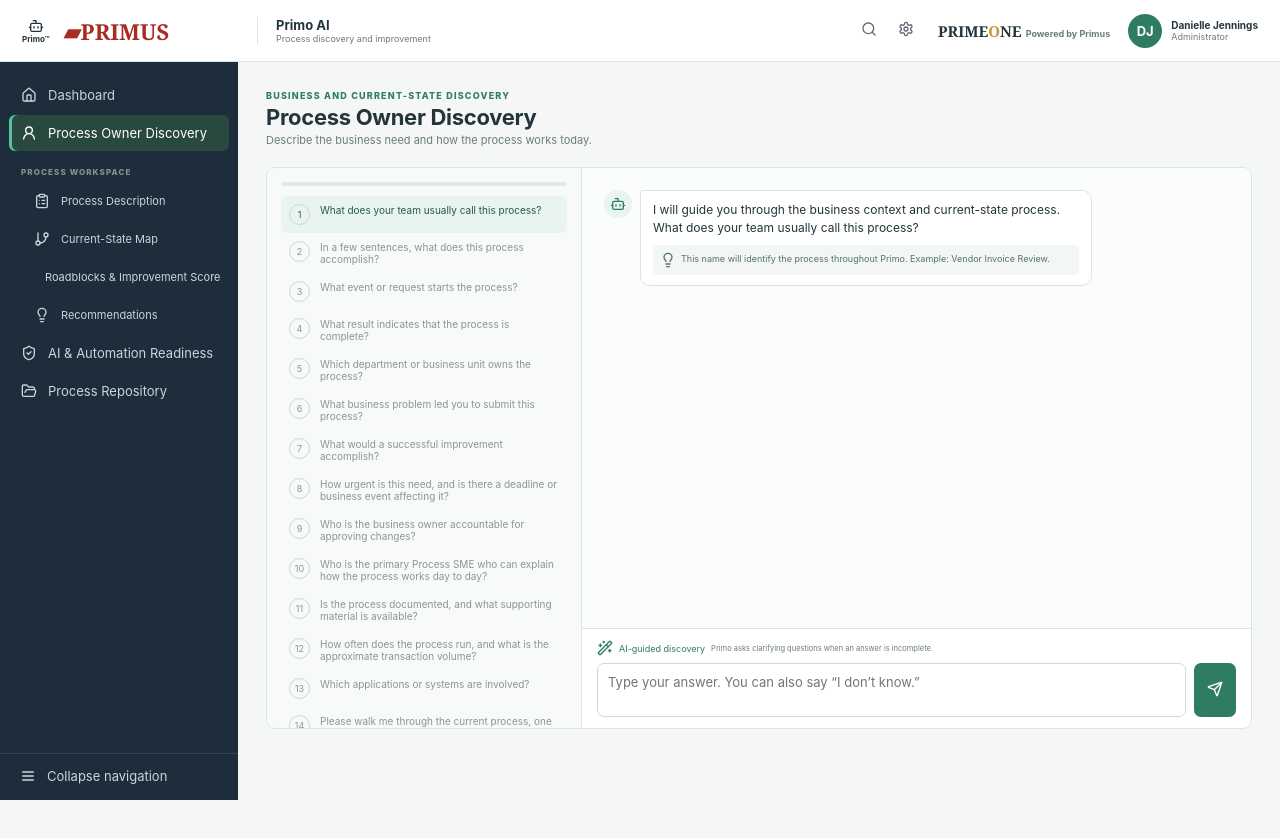
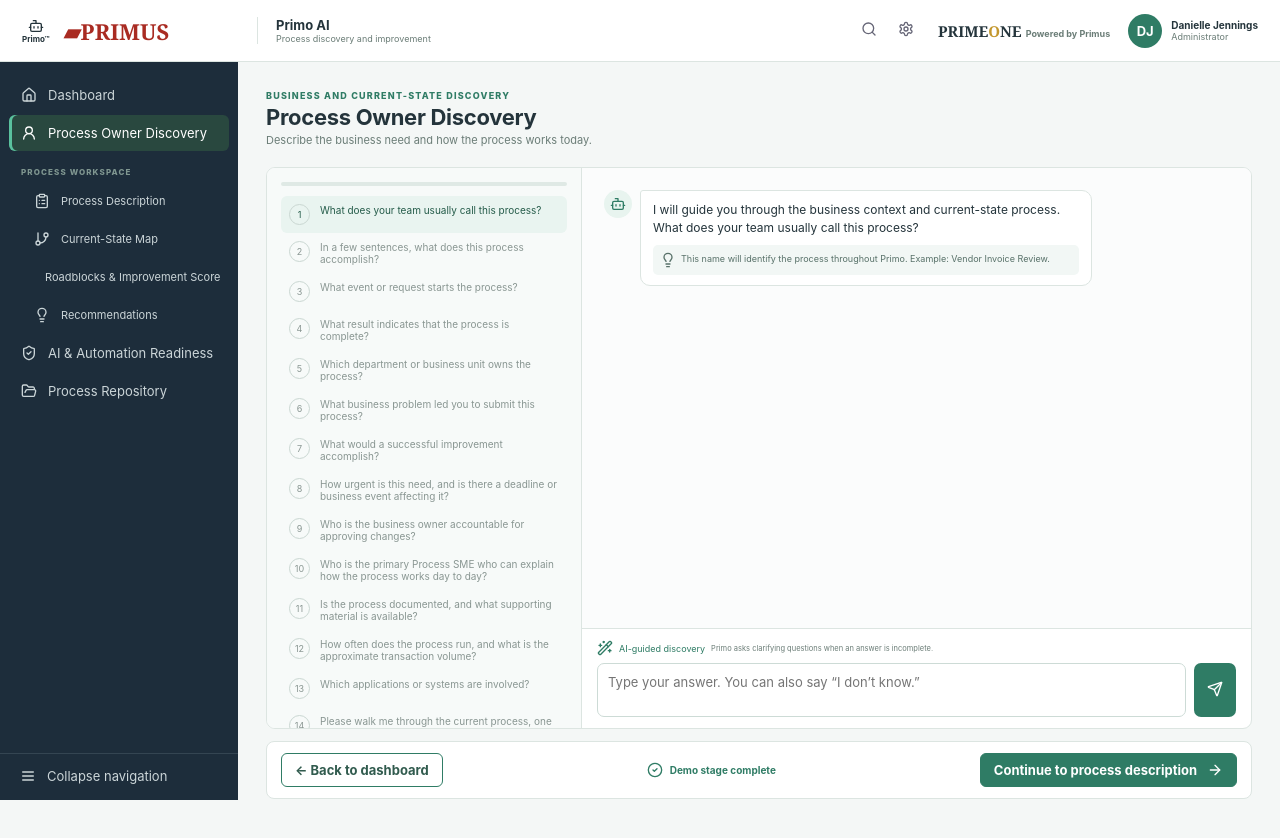
Before and after one commit to drjendan/primo, a React (Vite) app: page / in a window 1280 px wide. Both pictures are taken after a click on the button "Process Owner Discovery". Before the commit the page ends 800 px from the top, so only its background shows below. Built offline with nearby package versions, Linux system fonts and the light colour scheme.

Commit message:
Add navigation support to DemoNext component

```diff
--- a/src/App.tsx
+++ b/src/App.tsx
@@ -385,6 +385,7 @@
               initial={answers}
               prefilled={demoMode}
               onComplete={complete}
+              go={setPage}
             />
           )}{" "}
           {page === "workspace" && <Workspace go={setPage} />}{" "}
@@ -396,7 +397,7 @@
             <Improvements result={result} go={setPage} />
           )}{" "}
           {page === "readiness" && <Readiness result={result} go={setPage} />}{" "}
-          {page === "reports" && <Reports result={result} />}
+          {page === "reports" && <Reports result={result} go={setPage} />}
         </main>
       </div>
     </>
@@ -585,10 +586,12 @@
   initial,
   prefilled,
   onComplete,
+  go,
 }: {
   initial: Answers;
   prefilled: boolean;
   onComplete: (a: Answers) => void;
+  go: (p: Page) => void;
 }) {
   const qs = ownerQuestions;
   const [step, setStep] = useState(prefilled ? qs.length : 0);
@@ -739,6 +742,13 @@
           </div>
         </section>
       </div>
+      <DemoNext
+        go={go}
+        back="dashboard"
+        backLabel="Back to dashboard"
+        next="workspace"
+        label="Continue to process description"
+      />
     </div>
   );
 }
@@ -762,7 +772,7 @@
       <div className="tabs">
         {[
           ["Process Description", "workspace"],
-          ["Discovery", "sme"],
+          ["Discovery", "owner"],
           ["Process Map", "bpmn"],
           ["Diagnosis", "diagnosis"],
           ["Improvements", "improvements"],
@@ -841,6 +851,13 @@
           ))}
         </div>
       </section>
+      <DemoNext
+        go={go}
+        back="owner"
+        backLabel="Back to discovery"
+        next="bpmn"
+        label="Continue to current-state map"
+      />
     </div>
   );
 }
@@ -1097,6 +1114,8 @@
       </div>
       <DemoNext
         go={go}
+        back="workspace"
+        backLabel="Back to process description"
         next="diagnosis"
         label="Continue to roadblocks and score"
       />
@@ -1107,21 +1126,34 @@
   go,
   next,
   label,
+  back,
+  backLabel,
 }: {
   go: (p: Page) => void;
-  next: Page;
-  label: string;
+  next?: Page;
+  label?: string;
+  back?: Page;
+  backLabel?: string;
 }) {
   return (
     <div className="demoNext">
+      {back ? (
+        <button className="outline back" onClick={() => go(back)}>
+          ← {backLabel || "Back"}
+        </button>
+      ) : (
+        <span />
+      )}
       <span>
         <CheckCircle2 />
         Demo stage complete
       </span>
-      <button className="primary" onClick={() => go(next)}>
-        {label}
-        <ArrowRight />
-      </button>
+      {next && (
+        <button className="primary" onClick={() => go(next)}>
+          {label || "Continue"}
+          <ArrowRight />
+        </button>
+      )}
     </div>
   );
 }
@@ -1201,6 +1233,8 @@
       </section>
       <DemoNext
         go={go}
+        back="bpmn"
+        backLabel="Back to current-state map"
         next="improvements"
         label="Continue to recommendations"
       />
@@ -1251,6 +1285,8 @@
       ))}
       <DemoNext
         go={go}
+        back="diagnosis"
+        backLabel="Back to roadblocks"
         next="readiness"
         label="Continue to readiness assessment"
       />
@@ -1321,11 +1357,17 @@
           ))}
         </section>
       </div>
-      <DemoNext go={go} next="reports" label="Continue to PrimeOne handoff" />
+      <DemoNext
+        go={go}
+        back="improvements"
+        backLabel="Back to recommendations"
+        next="reports"
+        label="Continue to PrimeOne handoff"
+      />
     </div>
   );
 }
-function Reports({ result }: { result: Analysis }) {
+function Reports({ result, go }: { result: Analysis; go: (p: Page) => void }) {
   const [status, setStatus] = useState("Not sent");
   function send() {
     setStatus("Successfully staged for PrimeOne API");
@@ -1383,6 +1425,11 @@
           </article>
         ))}
       </div>
+      <DemoNext
+        go={go}
+        back="readiness"
+        backLabel="Back to readiness assessment"
+      />
     </div>
   );
 }
```
